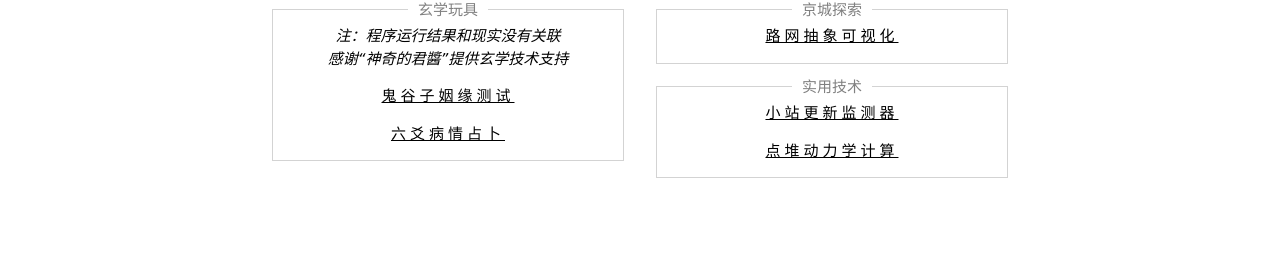
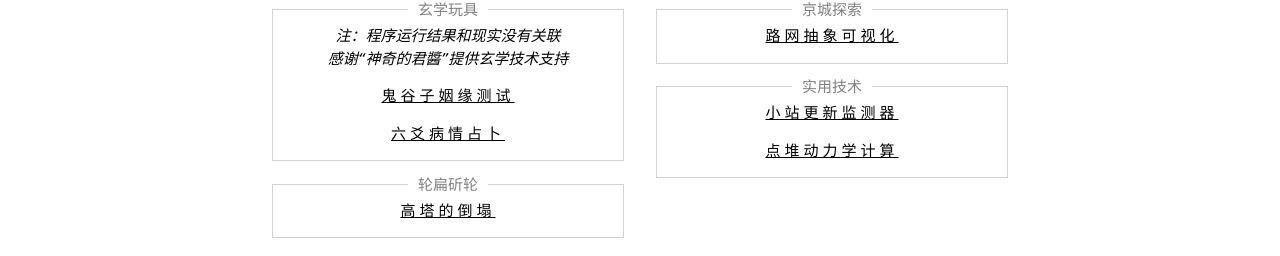
Before and after one commit to Amen-under-Wu/amen-under-wu.github.io, a plain HTML site: page cx/index.html in a window 1280 px wide. Shown: the part 150-406 px from the top of the page. Drawn offline with nearby package versions, Linux system fonts and the light colour scheme.

Commit message:
feat: add link to wheel-flat

```diff
--- a/cx/index.html
+++ b/cx/index.html
@@ -57,6 +57,10 @@
                     <p class="w3-wide"><a href="medic.html" class="w4-button">六爻病情占卜</a></p>
                 </div>
                 <br>
+                <div class="my-card" content="轮扁斫轮">
+                    <p class="w3-wide"><a href="/wheel-flat-mirror/?from=home&cmd=fallspire" class="w4-button">高塔的倒塌</a></p>
+                </div>
+                <br>
             </div>
             <div class="w3-container w3-half">
                 <div class="my-card" content="京城探索">
```
